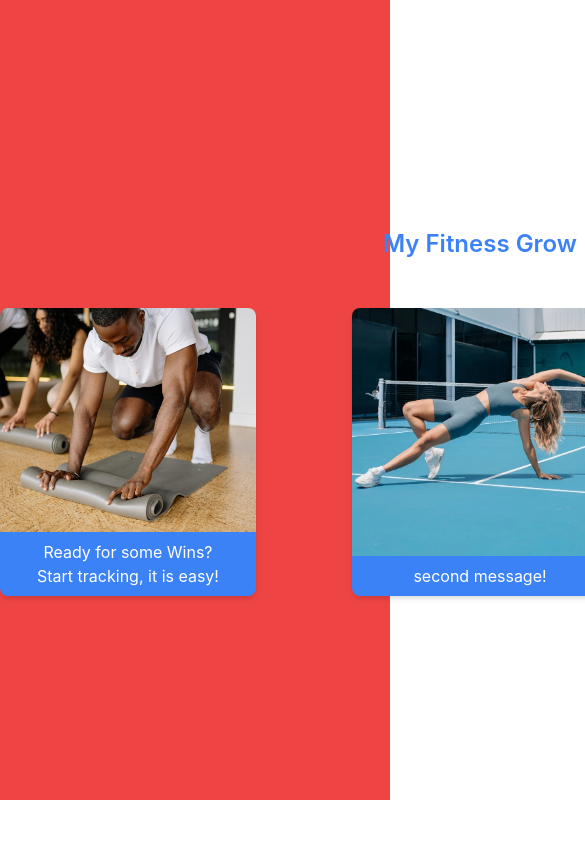
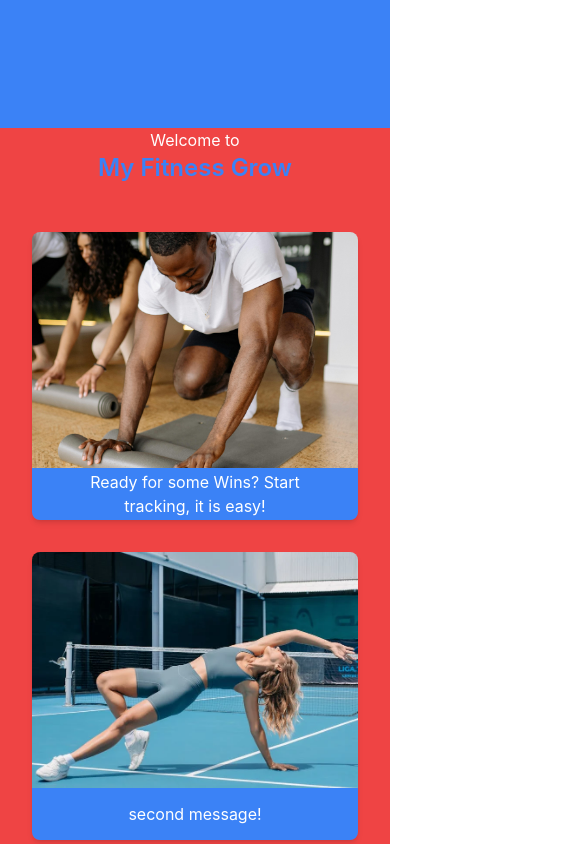
Before and after one commit to Braulin96/ProductFinder, a React (Create React App) app: page / in a window 390 px wide. Shown: the top 844 px of the page, 585 px wide, since content can reach past the window. Built offline with nearby package versions, Linux system fonts and the light colour scheme.

Commit message:
set responsiveniss

```diff
--- a/src/components/Welcome.js
+++ b/src/components/Welcome.js
@@ -18,7 +18,7 @@ const welcomeData = [
 
 const Module = ({ backgroundImage, description }) => {
   return (
-    <div className="w-64 h-72 rounded-lg flex flex-col relative overflow-hidden border-gray-100 shadow-md">
+    <div className="sm:w-64 min-w-64 w-full h-72 rounded-lg flex flex-col relative overflow-hidden border-gray-100 shadow-md">
       <div
         className="my-auto h-full flex"
         style={{
@@ -27,8 +27,8 @@ const Module = ({ backgroundImage, description }) => {
         }}
       ></div>
 
-      <div className="bg-blue-500 w-full py-2 px-8">
-        <p>{description}</p>
+      <div className="bg-blue-500 w-full px-8 h-16  my-auto flex text-center justify-center">
+        <p className="my-auto">{description}</p>
       </div>
     </div>
   );
@@ -36,21 +36,19 @@ const Module = ({ backgroundImage, description }) => {
 
 const Welcome = () => {
   return (
-    <div
-      className="my-auto h-full bg-blue-500 "
-      style={{ height: "100vh", maxHeight: "800px" }}
-    >
-      <div className="max-w-7xl bg-red-500 w-full text-white h-full mx-auto flex">
-        <div className="m-auto text-center">
+    <div className="my-auto h-full bg-blue-500 py-32 flex">
+      <div className="max-w-7xl bg-red-500 w-full text-white h-full mx-auto flex my-auto">
+        <div className="m-auto text-center w-full">
           <p>
             Welcome to <br />
             <span className="text-primary-blue text-2xl font-semibold">
               My Fitness Grow
             </span>
           </p>
-          <div className="mt-12 flex justify-between gap-x-24">
+          <div className="mt-12 flex justify-center flex-wrap w-full md:px-24 gap-x-12 px-8 gap-y-8">
             {welcomeData.map((data, index) => (
               <Module
+                key={index}
                 backgroundImage={data.image}
                 description={data.description}
               />
```
